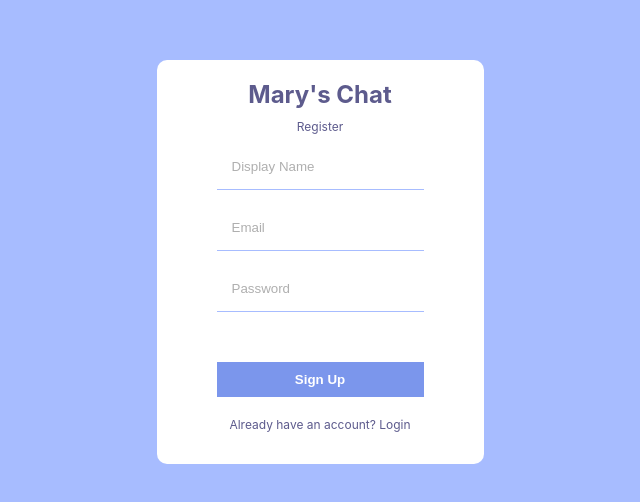
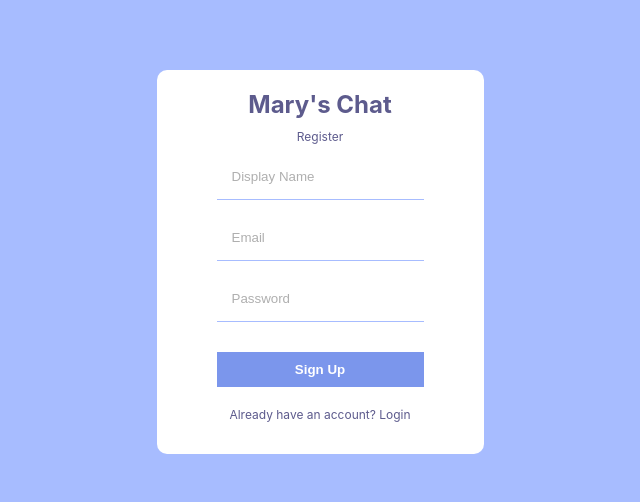
Before and after one commit to marynghiem/ReactChatApp, a React (Create React App) app: page / in a window 1280 px wide. Shown: the part 138-640 px from the top of the page, without its empty margins (320-960 px from the left). Built offline with nearby package versions, Linux system fonts and the light colour scheme.

Commit message:
added images to project

```diff
--- a/src/pages/Register.jsx
+++ b/src/pages/Register.jsx
@@ -1,4 +1,5 @@
 import React from "react";
+import PersonAddAlt1Icon from "@mui/icons-material/PersonAddAlt1";
 
 const Register = () => {
   return (
@@ -11,9 +12,7 @@ const Register = () => {
           <input type="email" placeholder="Email" />
           <input type="password" placeholder="Password" />
           <input style={{ display: "none" }} type="file" id="file" />
-          <label htmlFor="file">
-            <img src="" alt="" />
-          </label>
+          <label htmlFor="file"></label>
           <button>Sign Up</button>
         </form>
         <p>Already have an account? Login</p>
```
Also changed, not shown: src/images/add.png (added), src/images/addAvatar.png (added).
